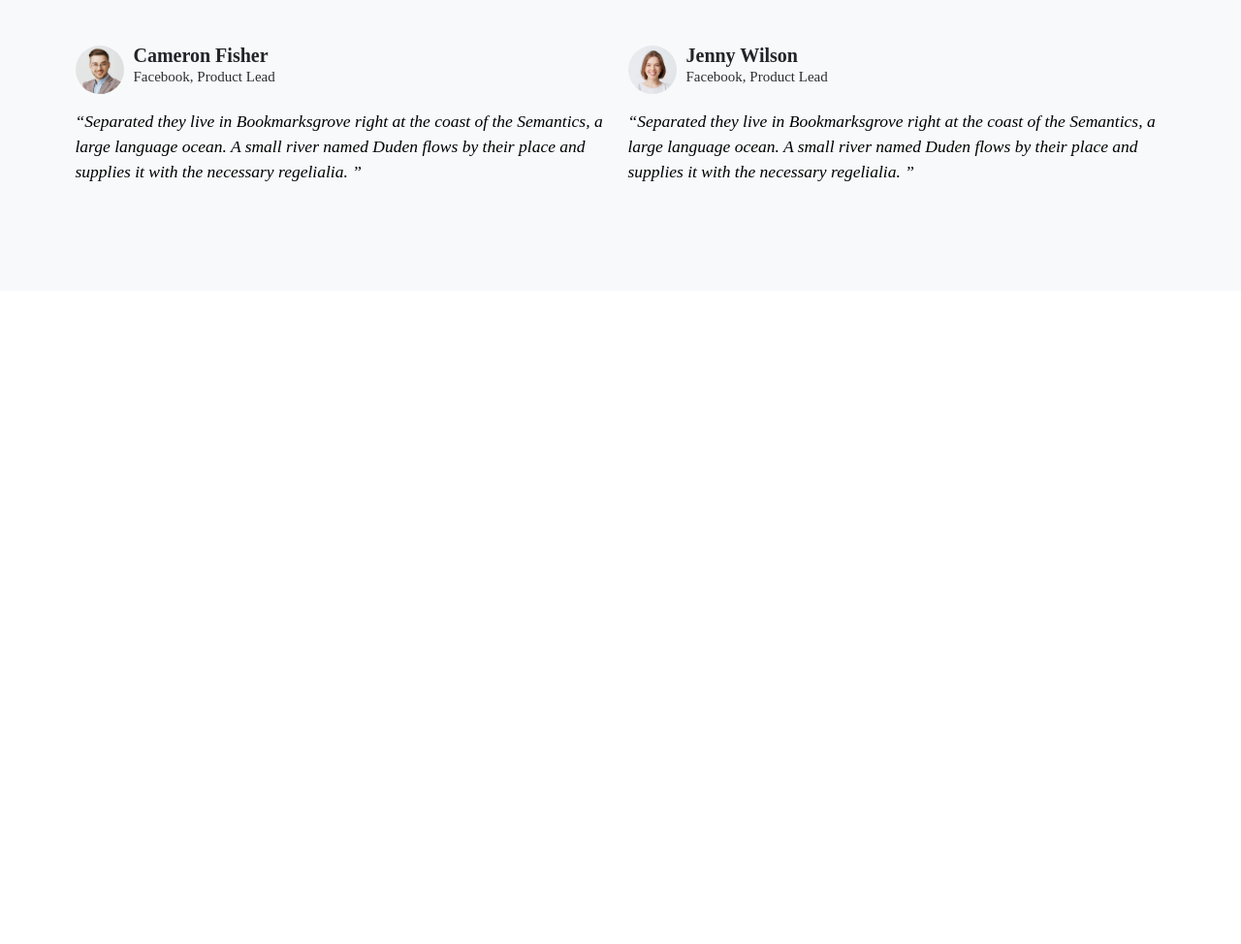
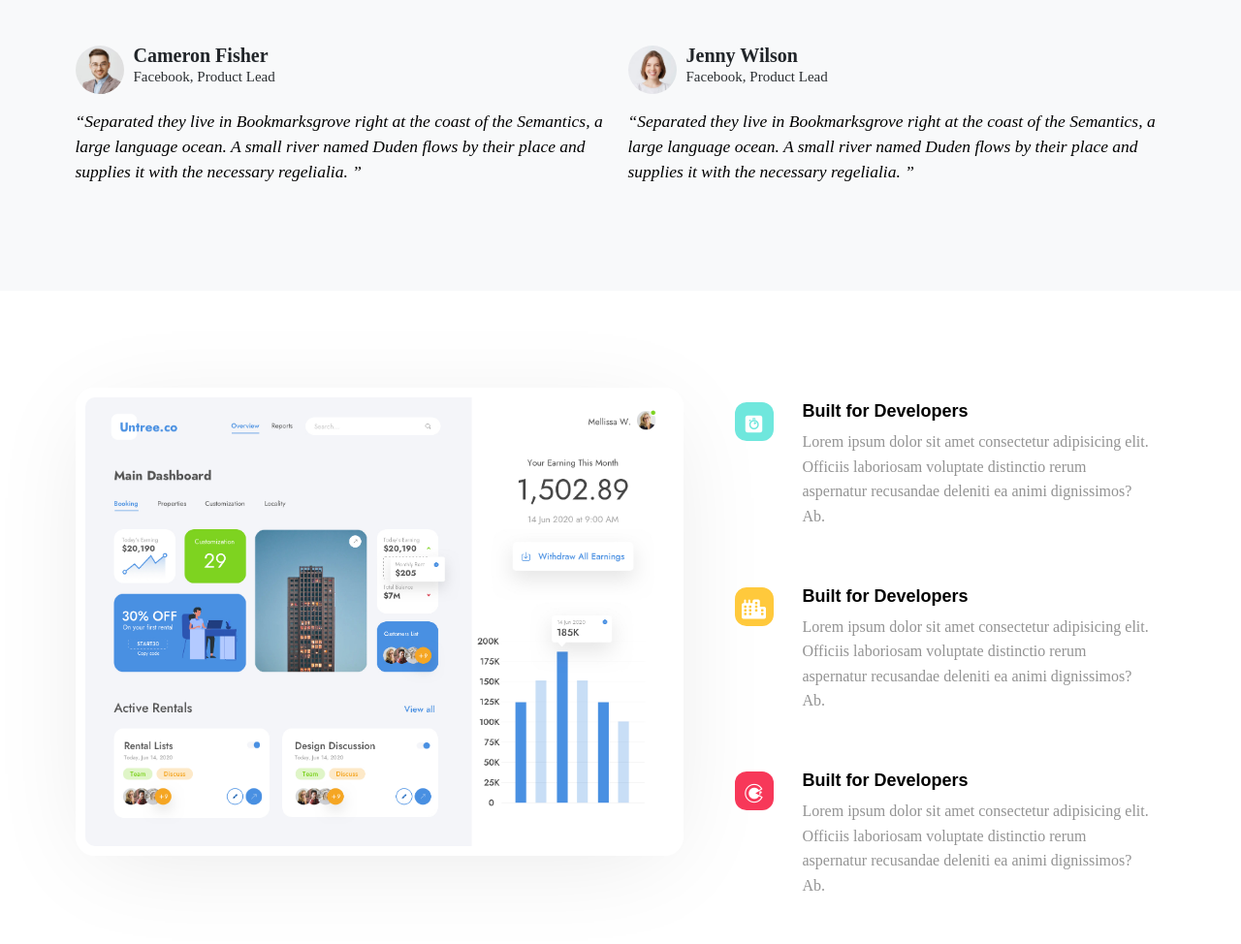
Before and after one commit to DaoNgocAnhKhoi/BasicHTMLWebsite, a plain HTML site: page index.html in a window 1280 px wide. Shown: the part 2182-3156 px from the top of the page at 97% size. Before the commit the page ends 2482 px from the top, so only its background shows below. Drawn offline with nearby package versions, Linux system fonts and the light colour scheme.

Commit message:
dashboard

```diff
--- a/index.html
+++ b/index.html
@@ -228,7 +228,8 @@
                                 <span class="text-secondary-emphasis fs-4 pt-3 ">Facebook, Product Lead</span>
                             </div>
                         </div>
-                        <blockquote class="mb-3 fs-3 text-black lh-base fst-italic">“Separated they live in Bookmarksgrove right at the coast of the Semantics, a large
+                        <blockquote class="mb-3 fs-3 text-black lh-base fst-italic">“Separated they live in
+                            Bookmarksgrove right at the coast of the Semantics, a large
                             language ocean. A small river named Duden flows by their place and supplies it with the
                             necessary regelialia. ”</blockquote>
                     </div>
@@ -245,7 +246,8 @@
                                 <span class="text-secondary-emphasis fs-4 pt-3">Facebook, Product Lead</span>
                             </div>
                         </div>
-                        <blockquote class="mb-3 fs-3 text-black lh-base fst-italic">“Separated they live in Bookmarksgrove right at the coast of the Semantics, a large
+                        <blockquote class="mb-3 fs-3 text-black lh-base fst-italic">“Separated they live in
+                            Bookmarksgrove right at the coast of the Semantics, a large
                             language ocean. A small river named Duden flows by their place and supplies it with the
                             necessary regelialia. ”</blockquote>
                     </div>
@@ -253,6 +255,51 @@
                 </div>
             </div>
     </section>
+
+    <section class="dashboard">
+        <div class="container">
+            <div class="row">
+                <div class="col-7 pe-5">
+                    <div class="img-shadow">
+                        <img src="./images/dashboard.jpg" alt="" class="img-fluid">
+                    </div>
+                </div>
+                <div class="col-5">
+                    <a href="service" class="p-4 d-flex text-decoration-none mb-5">
+                        <div class="service-icon">
+                            <i class="fab fa-algolia"></i>
+                        </div>
+                        <div class="service-contents">
+                            <h3 class="title">Built for Developers</h3>
+                            <p class="content">Lorem ipsum dolor sit amet consectetur adipisicing elit. Officiis laboriosam voluptate
+                                distinctio rerum aspernatur recusandae deleniti ea animi dignissimos? Ab.</p>
+                        </div>
+                    </a>
+                    <a href="service" class="p-4 d-flex text-decoration-none mb-5">
+                        <div class="service-icon">
+                            <i class="fa fa-city" style="background-color: #ffc93c;"></i>
+                        </div>
+                        <div class="service-contents">
+                            <h3 class="title">Built for Developers</h3>
+                            <p class="content">Lorem ipsum dolor sit amet consectetur adipisicing elit. Officiis laboriosam voluptate
+                                distinctio rerum aspernatur recusandae deleniti ea animi dignissimos? Ab.</p>
+                        </div>
+                    </a>
+                    <a href="service" class="p-4 d-flex text-decoration-none mb-5">
+                        <div class="service-icon">
+                            <i class="fab fa-codiepie" style="background-color: #f73859"></i>
+                        </div>
+                        <div class="service-contents">
+                            <h3 class="title">Built for Developers</h3>
+                            <p class="content">Lorem ipsum dolor sit amet consectetur adipisicing elit. Officiis laboriosam voluptate
+                                distinctio rerum aspernatur recusandae deleniti ea animi dignissimos? Ab.</p>
+                        </div>
+                    </a>
+                </div>
+            </div>
+        </div>
+    </section>
+
     <!-- JQUERY -->
     <script src="https://cdnjs.cloudflare.com/ajax/libs/jquery/3.6.3/jquery.min.js"
         integrity="sha512-STof4xm1wgkfm7heWqFJVn58Hm3EtS31XFaagaa8VMReCXAkQnJZ+jEy8PCC/iT18dFy95WcExNHFTqLyp72eQ=="
--- /dev/null
+++ b/sass/Layouts/_dashboard.scss
@@ -0,0 +1,42 @@
+.dashboard {
+    padding: 10rem 0;
+
+    .img-shadow {
+        border: 10px solid #ffffff;
+        box-shadow: 0 15px 100px -20px rgb(0 0 0 / 10%);
+        border-radius: 20px;
+        overflow: hidden;
+    }
+
+    .service-icon {
+        margin-right: 3rem;
+
+        i {
+            width: 4rem;
+            height: 4rem;
+            background-color: #6fe7dd;
+            font-size: 2rem;
+            text-align: center;
+            line-height: 4.5rem;
+            display: block;
+            color: white;
+            border-radius: 30%;
+        }
+    }
+
+    .service-contents {
+        .title {
+            font-family: "Work Sans", sans-serif;
+            color: #000000;
+            font-size: 1.8rem;
+            font-weight: 600;
+            margin-bottom: 1rem;
+        }
+
+        .content {
+            color: #939393;
+            font-size: 1.6rem;
+            line-height: 1.6;
+        }
+    }
+}
--- a/sass/main.scss
+++ b/sass/main.scss
@@ -10,3 +10,4 @@
 @import './Layouts/advantage';
 @import './Layouts/digital';
 @import './Layouts/author';
+@import './Layouts/dashboard';
```
Also changed, not shown: css/style.css, 1 other file.
